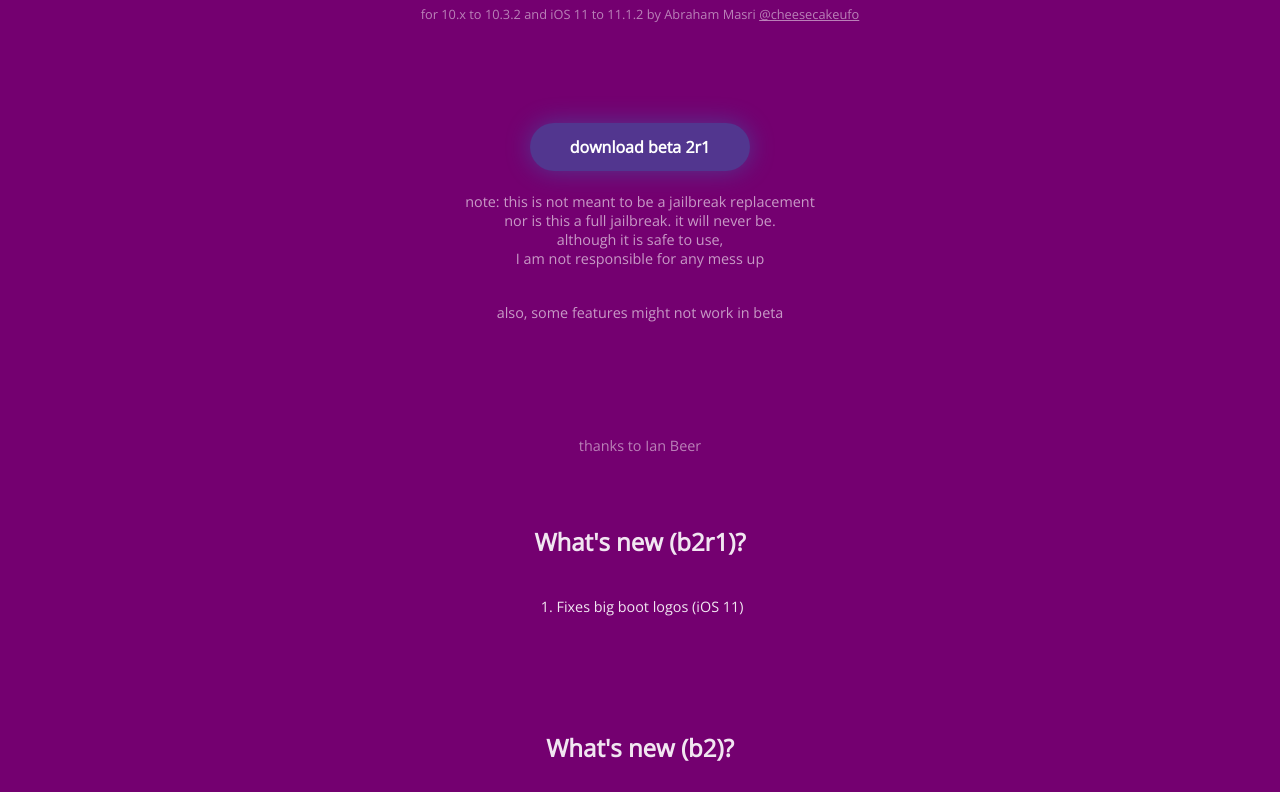
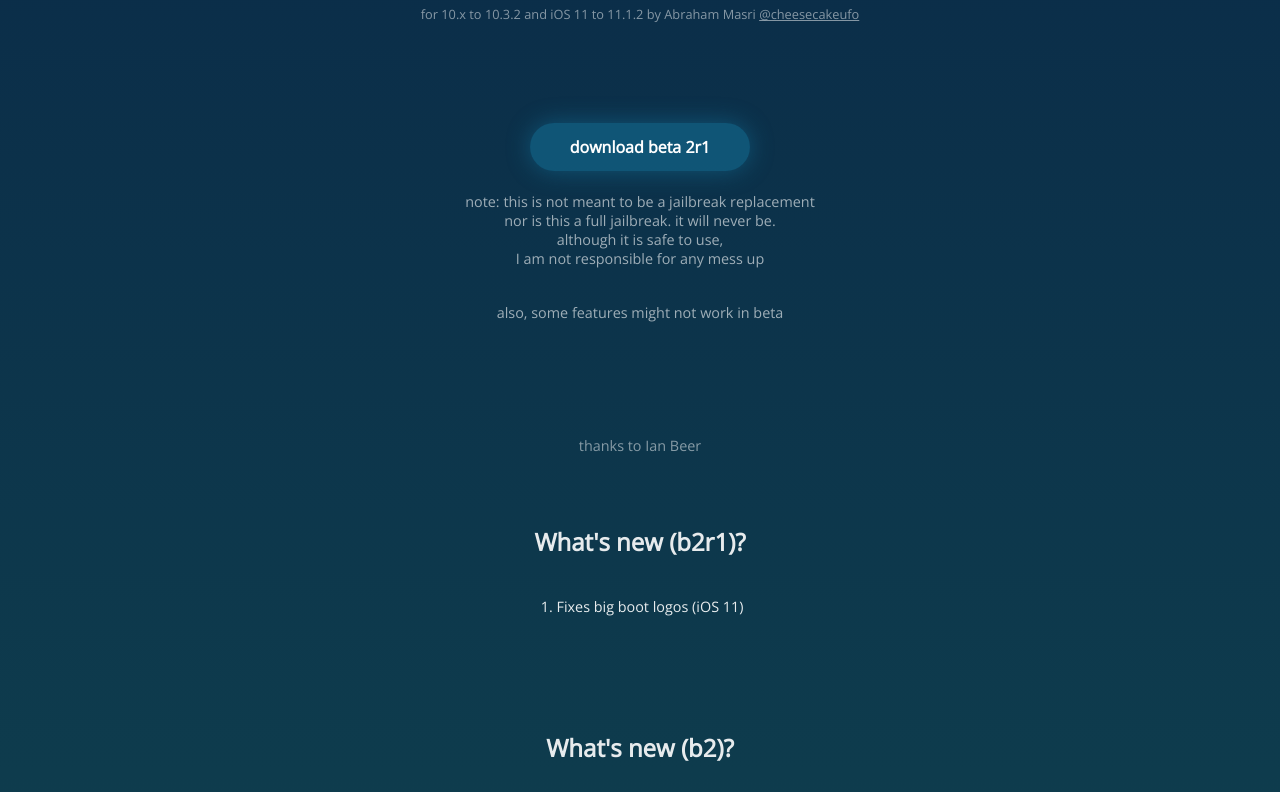
Before and after one commit to DevelopApple/Spring10b, a plain HTML site: page index.html in a window 1280 px wide. Shown: the part 245-1037 px from the top of the page. Drawn offline with nearby package versions, Linux system fonts and the light colour scheme.

Commit message:
Update index.html

```diff
--- a/index.html
+++ b/index.html
@@ -19,7 +19,7 @@
   <style>
 
     body {
-      background: linear-gradient(0deg, rgb(116,0,112), rgb(116,0,112));
+      background: linear-gradient(0deg, rgb(18,77, 82), rgb(10, 42, 72));
       color: white;
       font-family: 'Open Sans', sans-serif;
       font-weight: 300;
@@ -166,6 +166,7 @@
     <p class="warning-message">note: it might fail multiple times. if 'escaping sandbox' takes longer than 5 minutes, <br>reboot and try again</p>
     <br>
 
+
   <h3 style="padding-top: 20px; opacity: 0.9">Donations</h3>
     <p class="donation-info">Donations are by no means necessary but if you really want to: </p>
     <a class="donation-info" href="https://www.paypal.com/cgi-bin/webscr?cmd=_donations&business=DEDRJ8TF6CWG8&lc=US&item_name=Houdini&currency_code=USD&bn=PP-DonationsBF%3Abtn_donateCC_LG%2Egif%3ANonHosted" style="text-decoration: underline;">Donate via Paypal</a>
```
